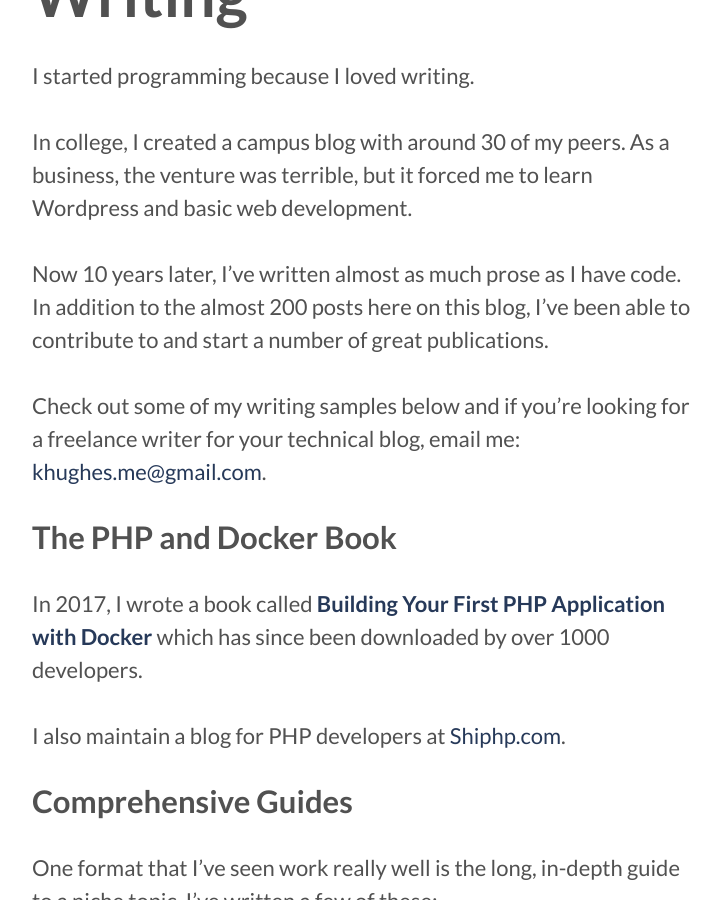
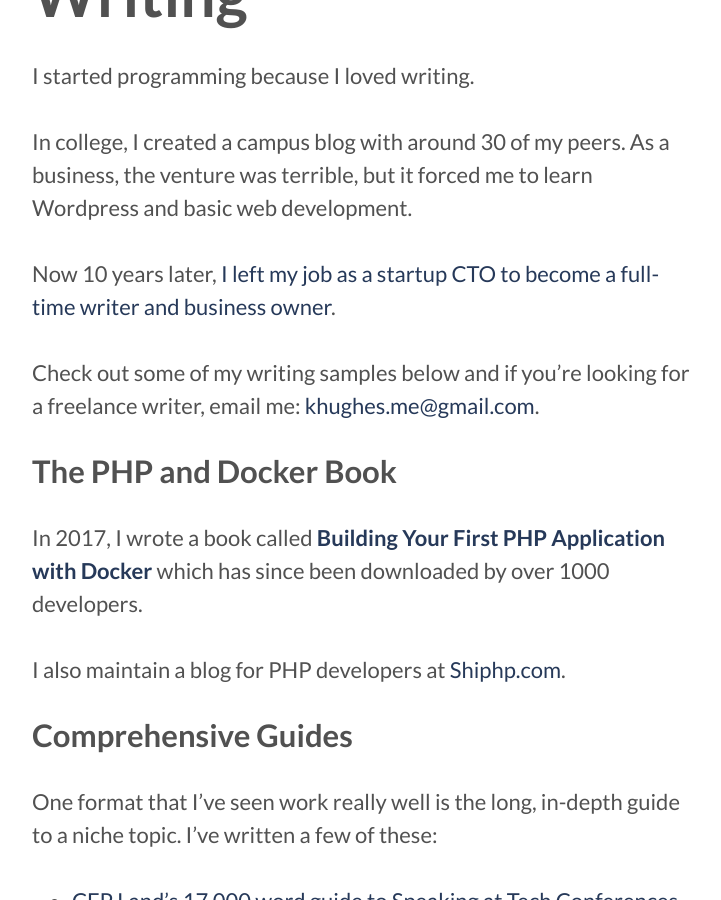
Before and after one commit to karllhughes/personal-blog-5, a Jekyll site: the page built from writing.md, in a window 1280 px wide and 900 px high, scrolled down 318 px. Shown: the whole window, without its empty margins (278-999 px from the left). Built offline with Jekyll 4.4.1, drawn with Linux system fonts in a browser that asks for light colours.

Commit message:
UPdating writing

```diff
--- a/writing.md
+++ b/writing.md
@@ -9,10 +9,9 @@
 In college, I created a campus blog with around 30 of my peers. As a business, the venture was terrible, but
 it forced me to learn Wordpress and basic web development.
 
-Now 10 years later, I've written almost as much prose as I have code. In addition to the almost 200 posts
-here on this blog, I've been able to contribute to and start a number of great publications.
+Now 10 years later, [I left my job as a startup CTO to become a full-time writer and business owner](https://www.karllhughes.com/posts/cto-writer).
 
-Check out some of my writing samples below and if you're looking for a freelance writer for your technical blog, email me: [khughes.me@gmail.com](mailto:khughes.me@gmail.com).
+Check out some of my writing samples below and if you're looking for a freelance writer, email me: [khughes.me@gmail.com](mailto:khughes.me@gmail.com).
 
 ### The PHP and Docker Book
 In 2017, I wrote a book called **[Building Your First PHP Application with Docker](https://leanpub.com/first-php-docker-application)** which has since been downloaded by over 1000 developers.
```
